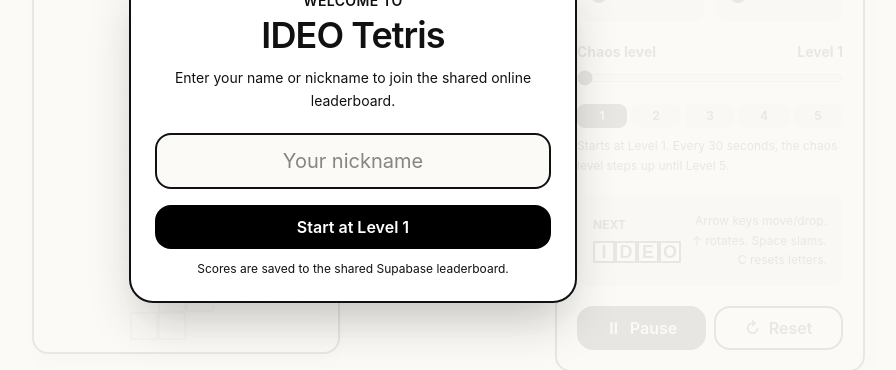
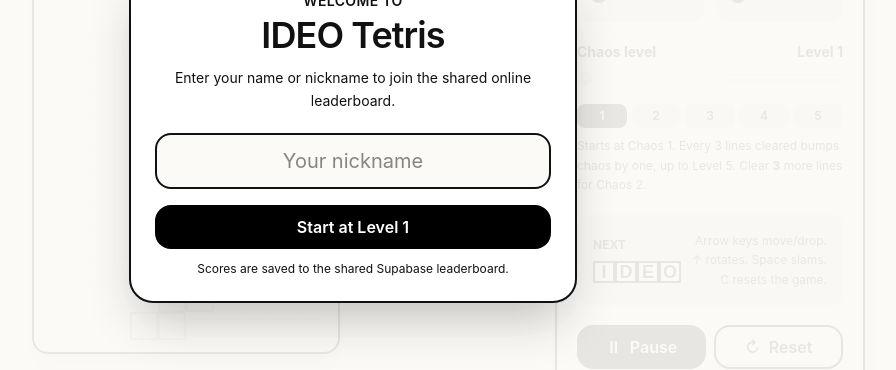
Before and after one commit to tomor323/ideo-tetris, a React (Vite) app: page / in a window 1280 px wide. Shown: the part 266-636 px from the top of the page, without its empty margins (287-1183 px from the left). Built offline with nearby package versions, Linux system fonts and the light colour scheme; no server answers; the database is empty.

Commit message:
UI update & key fix

```diff
--- a/src/App.jsx
+++ b/src/App.jsx
@@ -5,7 +5,8 @@
 const ROWS = 20;
 const CELL = 28;
 const INITIAL_CHAOS = 1;
-const LEVEL_UP_EVERY_MS = 30000;
+/** Total lines cleared; every N lines raises chaos by one until MAX_CHAOS. */
+const LINES_PER_CHAOS_LEVEL = 3;
 const MIN_CHAOS = 1;
 const MAX_CHAOS = 5;
 const PLAYER_NAME_KEY = "ideo-chaos-tetris-player-name";
@@ -162,6 +163,10 @@
   return [0, 100, 300, 550, 900, 1250, 1600][cleared] ?? cleared * 300;
 }
 
+function chaosFromTotalLines(totalLines) {
+  return Math.min(MAX_CHAOS, INITIAL_CHAOS + Math.floor(totalLines / LINES_PER_CHAOS_LEVEL));
+}
+
 async function fetchLeaderboard() {
   const response = await fetch(
     `${SUPABASE_URL}/rest/v1/leaderboard?select=name,score,lines,level,created_at&order=score.desc&order=lines.desc&limit=${MAX_LEADERBOARD_ENTRIES}`,
@@ -224,6 +229,10 @@
   console.assert(collides(board, { shape: [[0, 0]], letters: ["I"], x: -1, y: 0 }), "collides detects left wall");
   console.assert(!collides(board, { shape: [[0, 0]], letters: ["I"], x: 4, y: 0 }), "collides allows open board space");
   console.assert(poolForChaos(1) === LOW_CHAOS && poolForChaos(5).length > poolForChaos(3).length, "chaos levels increase shape variety");
+  console.assert(
+    chaosFromTotalLines(0) === 1 && chaosFromTotalLines(2) === 1 && chaosFromTotalLines(3) === 2 && chaosFromTotalLines(12) === MAX_CHAOS,
+    "chaos tracks cumulative line clears",
+  );
   console.assert(sanitizePlayerName("   ") === "Anonymous" && sanitizePlayerName("Tomoya Mori Long Name").length <= 18, "sanitizePlayerName handles empty and long names");
   console.assert(addLeaderboardEntry([{ name: "A", score: 10, lines: 0 }], { name: "B", score: 20, lines: 0 })[0].name === "B", "addLeaderboardEntry sorts high scores first");
   console.assert(SUPABASE_URL.includes("supabase.co") && SUPABASE_ANON_KEY.length > 80, "Supabase config is present");
@@ -316,7 +325,7 @@
   const [clearEffect, setClearEffect] = useState(0);
   const [levelNotice, setLevelNotice] = useState(INITIAL_CHAOS);
   const touchStart = useRef(null);
-  const latestRef = useRef({ board, piece, nextPiece, chaos, running, gameOver });
+  const latestRef = useRef({ board, piece, nextPiece, chaos, lines, running, gameOver });
 
   const submitPlayerName = useCallback((e) => {
     e?.preventDefault?.();
@@ -346,8 +355,8 @@
   }, []);
 
   useEffect(() => {
-    latestRef.current = { board, piece, nextPiece, chaos, running, gameOver };
-  }, [board, piece, nextPiece, chaos, running, gameOver]);
+    latestRef.current = { board, piece, nextPiece, chaos, lines, running, gameOver };
+  }, [board, piece, nextPiece, chaos, lines, running, gameOver]);
 
   const spawn = useCallback((currentBoard, currentChaos, incoming) => {
     const newPiece = incoming ?? makePiece(currentChaos);
@@ -360,17 +369,25 @@
   }, []);
 
   const lockPiece = useCallback((currentBoard, currentPiece, dropBonus = 0) => {
-    const { chaos: currentChaos, nextPiece: queuedPiece } = latestRef.current;
+    const { chaos: currentChaos, nextPiece: queuedPiece, lines: prevLines = 0 } = latestRef.current;
     const merged = merge(currentBoard, currentPiece);
     const result = clearLines(merged);
+    const nextLines = prevLines + result.cleared;
+    const targetChaos = chaosFromTotalLines(nextLines);
+
     setBoard(result.board);
-    setLines((l) => l + result.cleared);
+    setLines(nextLines);
     setScore((s) => s + dropBonus + (result.cleared ? scoreForLines(result.cleared) + currentChaos * 20 * result.cleared : 5));
     if (result.cleared) {
       setClearEffect(result.cleared);
       window.setTimeout(() => setClearEffect(0), 700);
     }
-    spawn(result.board, currentChaos, queuedPiece);
+    if (targetChaos > currentChaos) {
+      setLevelNotice(targetChaos);
+      window.setTimeout(() => setLevelNotice(0), 1200);
+    }
+    setChaos(targetChaos);
+    spawn(result.board, targetChaos, queuedPiece);
   }, [spawn]);
 
   const tick = useCallback(() => {
@@ -412,7 +429,7 @@
     } else {
       lockPiece(currentBoard, currentPiece);
     }
-  }, [lockPiece]);
+  }, [hasStarted, lockPiece]);
 
   const hardDrop = useCallback(() => {
     const { board: currentBoard, piece: currentPiece, running: isRunning, gameOver: isGameOver } = latestRef.current;
@@ -420,7 +437,7 @@
     let drop = 0;
     while (!collides(currentBoard, currentPiece, 0, drop + 1)) drop += 1;
     lockPiece(currentBoard, { ...currentPiece, y: currentPiece.y + drop }, drop * 2);
-  }, [lockPiece]);
+  }, [hasStarted, lockPiece]);
 
   const rotatePiece = useCallback(() => {
     const { board: currentBoard, piece: currentPiece, running: isRunning, gameOver: isGameOver } = latestRef.current;
@@ -435,29 +452,10 @@
     }
   }, [hasStarted]);
 
-  const resetLetterOrder = useCallback(() => {
-    setPiece((p) => ({ ...p, letters: orderedLetters(p.shape.length) }));
-  }, []);
-
   useEffect(() => {
     const id = window.setInterval(tick, speed);
     return () => window.clearInterval(id);
   }, [tick, speed]);
-
-  useEffect(() => {
-    if (!hasStarted || !running || gameOver) return undefined;
-    const id = window.setInterval(() => {
-      setChaos((current) => {
-        if (current >= MAX_CHAOS) return current;
-        const next = current + 1;
-        setNextPiece(makePiece(next));
-        setLevelNotice(next);
-        window.setTimeout(() => setLevelNotice(0), 1200);
-        return next;
-      });
-    }, LEVEL_UP_EVERY_MS);
-    return () => window.clearInterval(id);
-  }, [hasStarted, running, gameOver]);
 
   useEffect(() => {
     if (!hasStarted) return undefined;
@@ -470,12 +468,12 @@
       if (e.key === "ArrowDown") softDrop();
       if (e.key === "ArrowUp" || e.key === "z" || e.key === "Z") rotatePiece();
       if (e.key === " ") hardDrop();
-      if (e.key === "c" || e.key === "C") resetLetterOrder();
+      if (e.key === "c" || e.key === "C") reset();
       if (e.key === "p" || e.key === "P") setRunning((r) => !r);
     };
     window.addEventListener("keydown", onKey);
     return () => window.removeEventListener("keydown", onKey);
-  }, [hardDrop, hasStarted, move, rotatePiece, resetLetterOrder, softDrop]);
+  }, [hardDrop, hasStarted, move, reset, rotatePiece, softDrop]);
 
   useEffect(() => {
     let cancelled = false;
@@ -690,19 +688,14 @@
                   <span>Level {chaos}</span>
                 </div>
                 <input
-                  className="w-full mt-2 accent-black"
+                  className="w-full mt-2 accent-black opacity-70 cursor-not-allowed"
                   type="range"
                   min={MIN_CHAOS}
                   max={MAX_CHAOS}
                   step="1"
                   value={chaos}
-                  onChange={(e) => {
-                    const next = Number(e.target.value);
-                    setChaos(next);
-                    setNextPiece(makePiece(next));
-                    setLevelNotice(next);
-                    window.setTimeout(() => setLevelNotice(0), 1200);
-                  }}
+                  disabled
+                  aria-label="Chaos level (rises as you clear lines)"
                 />
                 <div className="grid grid-cols-5 gap-1 mt-3" aria-label="Chaos level indicator">
                   {Array.from({ length: MAX_CHAOS }, (_, i) => i + 1).map((level) => (
@@ -715,7 +708,18 @@
                     </div>
                   ))}
                 </div>
-                <p className="text-xs mt-2 leading-relaxed">Starts at Level 1. Every 30 seconds, the chaos level steps up until Level 5.</p>
+                <p className="text-xs mt-2 leading-relaxed">
+                  Starts at Chaos 1. Every {LINES_PER_CHAOS_LEVEL} lines cleared bumps chaos by one, up to Level {MAX_CHAOS}.
+                  {chaos < MAX_CHAOS ? (
+                    <>
+                      {" "}
+                      Clear <strong>{chaos * LINES_PER_CHAOS_LEVEL - lines}</strong> more line
+                      {chaos * LINES_PER_CHAOS_LEVEL - lines === 1 ? "" : "s"} for Chaos {chaos + 1}.
+                    </>
+                  ) : (
+                    <> Maximum chaos.</>
+                  )}
+                </p>
               </div>
 
               <div className="mt-5 rounded-xl p-4 flex items-center justify-between" style={{ background: PALETTE.soft }}>
@@ -724,7 +728,7 @@
                   <PiecePreview piece={nextPiece} />
                 </div>
                 <div className="text-right text-xs leading-relaxed max-w-[145px]">
-                  Arrow keys move/drop.<br />↑ rotates. Space slams.<br />C resets letters.
+                  Arrow keys move/drop.<br />↑ rotates. Space slams.<br />C resets the game.
                 </div>
               </div>
 
```
Also changed, not shown: 5 other files (tests, documents, lock files or other folders).
